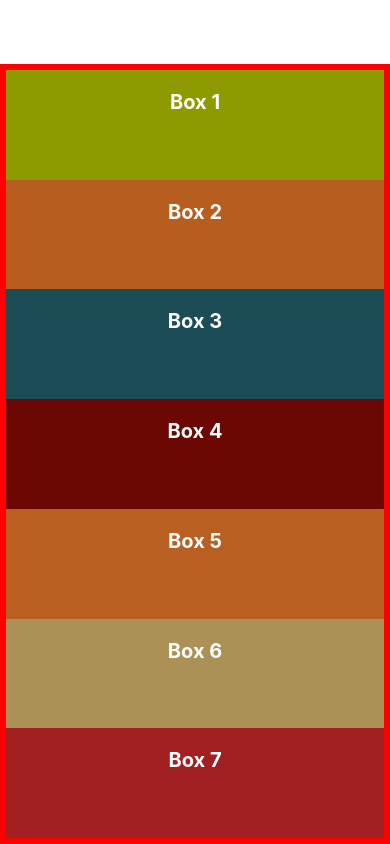
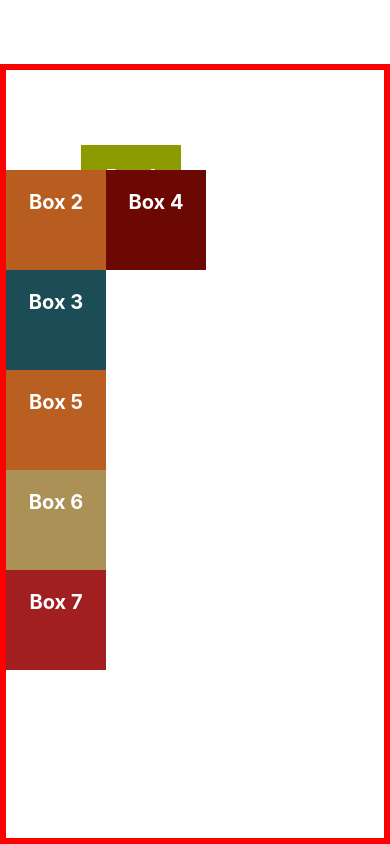
Before and after one commit to Narotam-Mishra/react-native-learning, a React Native app in the folder RNLayout/: screen / in a window 390 px wide. Built offline with nearby package versions, Linux system fonts and the light colour scheme.

Commit message:
react-native_Relative_and_Absolute_Layout_1.38

```diff
--- a/RNLayout/App.js
+++ b/RNLayout/App.js
@@ -4,15 +4,24 @@ import Box from './components/Box';
 export default function App() {
   return (
     <View style={styles.container}>
-      <Box style={{ backgroundColor: "#8e9b00"}}>Box 1</Box>
-      <Box style={{ backgroundColor: "#b65d1f"}}>Box 2</Box>
-      <Box style={{ backgroundColor: "#1c4c56"}}>Box 3</Box>
-      <Box style={{ backgroundColor: "#6b0803"}}>Box 4</Box>
-      <Box style={{ backgroundColor: "#b95f21"}}>Box 5</Box>
-      <Box style={{ backgroundColor: "#ab9156"}}>Box 6</Box>
-      <Box style={{ backgroundColor: "#a21f21"}}>Box 7</Box>
+      <Box style={{ backgroundColor: "#8e9b00", top: 75, left: 75 }}>Box 1</Box>
+      <Box style={{ backgroundColor: "#b65d1f" }}>Box 2</Box>
+      <Box style={{ backgroundColor: "#1c4c56" }}>Box 3</Box>
+      <Box
+        style={{
+          backgroundColor: "#6b0803",
+          position: "absolute",
+          top: 100,
+          left: 100,
+        }}
+      >
+        Box 4
+      </Box>
+      <Box style={{ backgroundColor: "#b95f21" }}>Box 5</Box>
+      <Box style={{ backgroundColor: "#ab9156" }}>Box 6</Box>
+      <Box style={{ backgroundColor: "#a21f21" }}>Box 7</Box>
     </View>
-  )
+  );
 }
 
 const styles = StyleSheet.create({
--- a/RNLayout/components/Box.js
+++ b/RNLayout/components/Box.js
@@ -12,7 +12,8 @@ const styles = StyleSheet.create({
     box: {
         backgroundColor: "#fff",
         padding: 20,
-        flexGrow: 1
+        width: 100,
+        height: 100,
     },
     text: {
         fontSize: 20,
```
Also changed, not shown: 1 other file (tests, documents, lock files or other folders).
